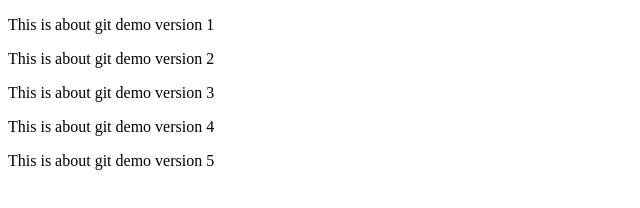
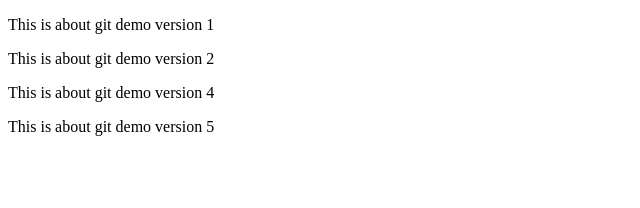
Before and after one commit to ManishR25/myrepo, a plain HTML site: page index.html in a window 1280 px wide. Shown: the whole page, without its empty margins (0-640 px from the left). Drawn offline with Linux system fonts and the light colour scheme.

Commit message:
version 6

```diff
--- a/index.html
+++ b/index.html
@@ -9,7 +9,6 @@
 
     <p> This is about git demo version 1</p>
     <p> This is about git demo version 2</p>
-    <p> This is about git demo version 3</p>
     <p> This is about git demo version 4</p>
     <p> This is about git demo version 5</p>
 
```
